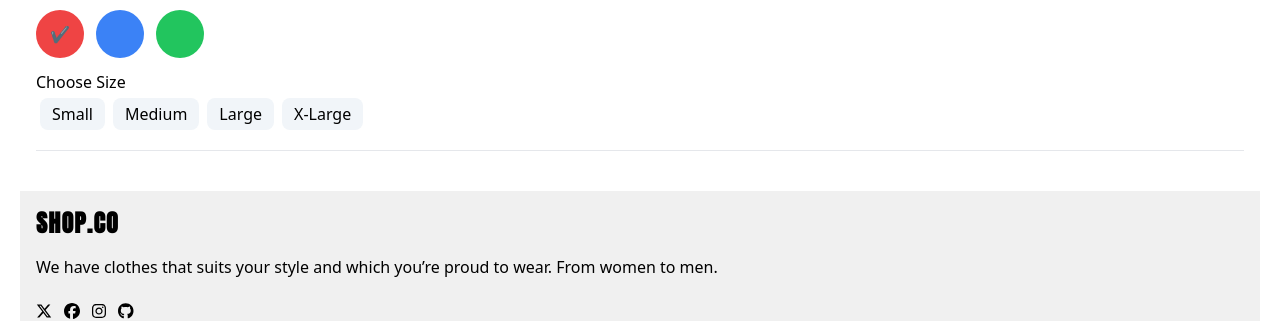
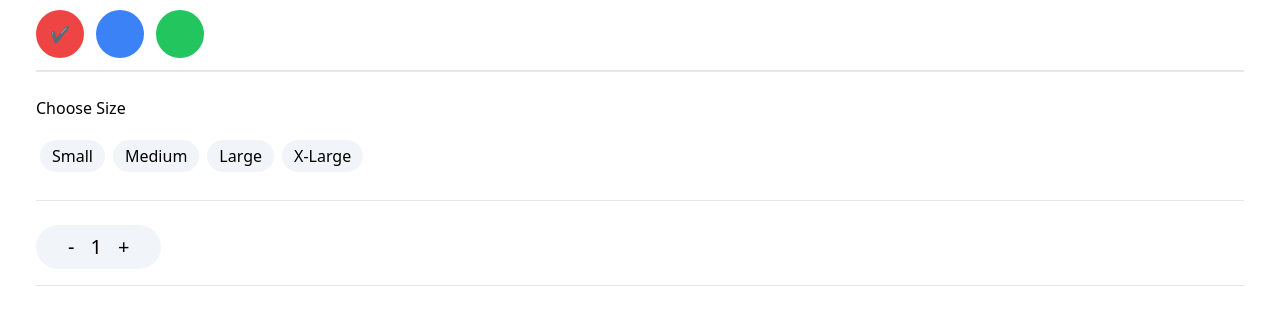
Before and after one commit to Tim2095/Kauppa, a React (Vite) app: page /products/1 in a window 1280 px wide. Shown: the part 224-545 px from the top of the page. Built offline with nearby package versions, Linux system fonts and the light colour scheme; no server answers.

Commit message:
finish qti product button

```diff
--- a/src/components/Product.jsx
+++ b/src/components/Product.jsx
@@ -5,6 +5,7 @@ import productServices from "../services/product";
 const Product = () => {
   const { productId } = useParams();
   const [product, setProduct] = useState("");
+  const [qti, setQti] = useState(1);
 
   const colors = [
     { name: "Red", code: "bg-red-500" },
@@ -62,7 +63,7 @@ const Product = () => {
         </div>
       </div>
 
-      <div className="flex flex-col  pb-3 pt-5 border-t">
+      <div className="flex flex-col  pb-3 pt-5 border-y">
         <p className="mb-4">Select Colors</p>
         <div className="flex gap-3 w-full justify-start items-start">
           {colors.map((color) => (
@@ -84,12 +85,12 @@ const Product = () => {
           ))}
         </div>
       </div>
-      <div>
-        <p>Choose Size</p>
+      <div className="border-y py-6">
+        <p className="mb-4">Choose Size</p>
         {sizes.map((size) => (
           <button
             key={size.name}
-            className={`py-1 px-3 m-1 rounded-lg ${
+            className={`py-1 px-3 m-1 rounded-full ${
               selectSize === size.code ? "bg-black text-white" : "bg-slate-100"
             }`}
             onClick={() => setSelectSize(size.code)}
@@ -98,7 +99,13 @@ const Product = () => {
           </button>
         ))}
       </div>
-      <div></div>
+      <div>
+        <div className="bg-slate-100 text-xl py-2 px-8 inline-block rounded-full mt-6 ">
+          <button>-</button>
+          <span className="mx-4">{qti}</span>
+          <button>+</button>
+        </div>
+      </div>
     </div>
   );
 };
```
